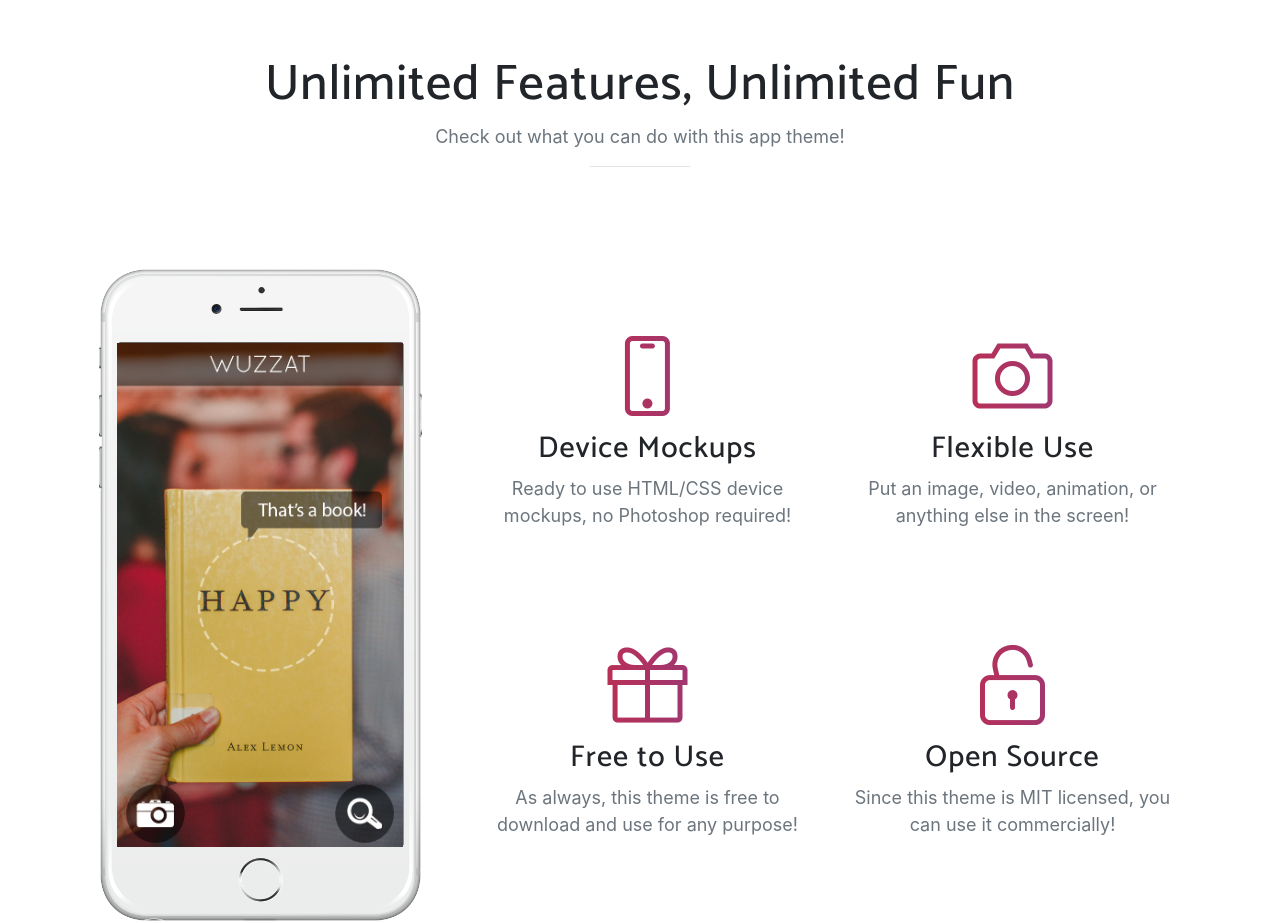
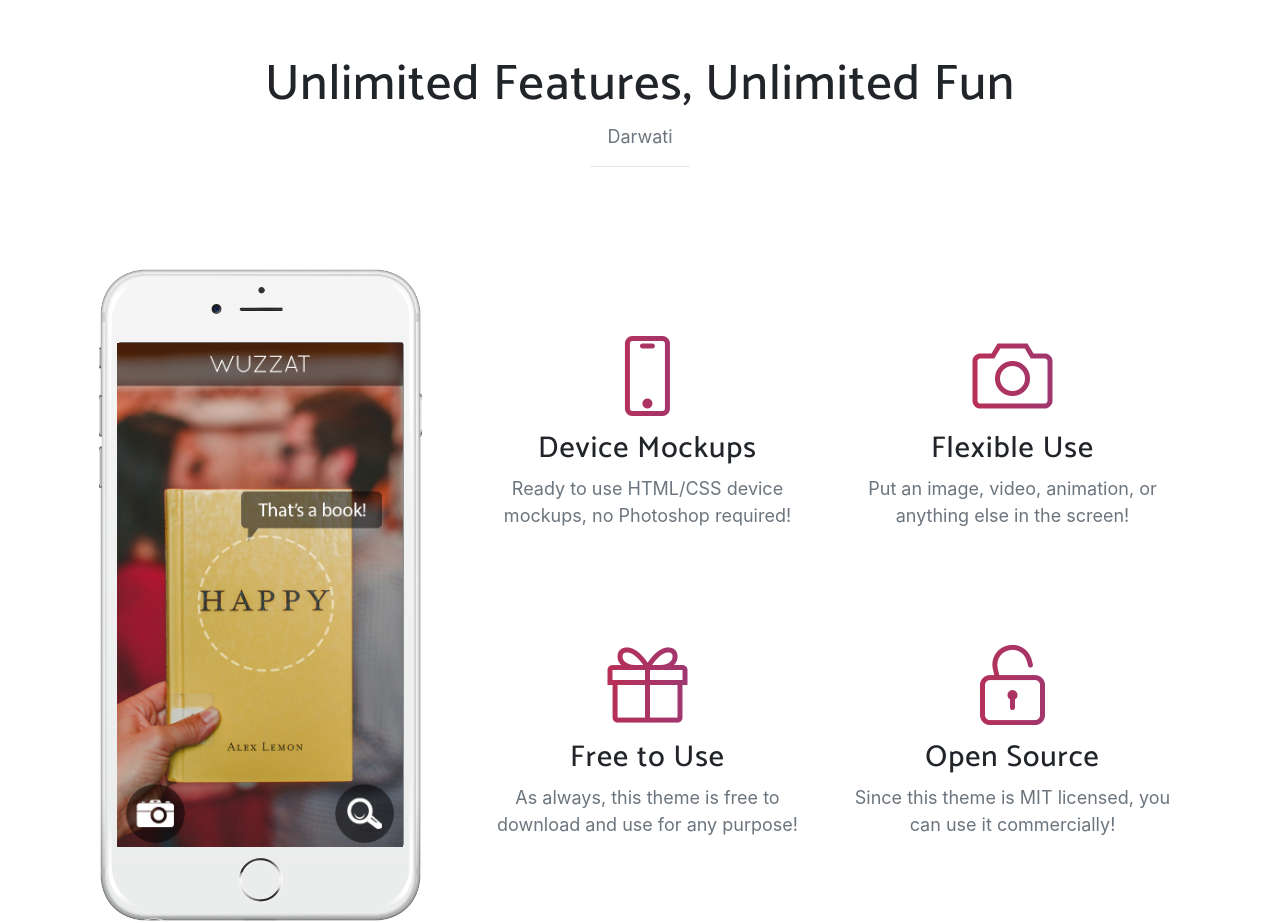
Before and after one commit to eldayanti123/eldayanti123.github.io, a website with bundled scripts: page index.html in a window 1280 px wide. Shown: the part 1340-2263 px from the top of the page. Built offline with nearby package versions, Linux system fonts and the light colour scheme; a web font is replaced by a local one.

Commit message:
versi enam

```diff
--- a/index.html
+++ b/index.html
@@ -101,7 +101,7 @@
     <div class="container">
       <div class="section-heading text-center">
         <h2>Unlimited Features, Unlimited Fun</h2>
-        <p class="text-muted">Check out what you can do with this app theme!</p>
+        <p class="text-muted">Darwati</p>
         <hr>
       </div>
       <div class="row">
```
